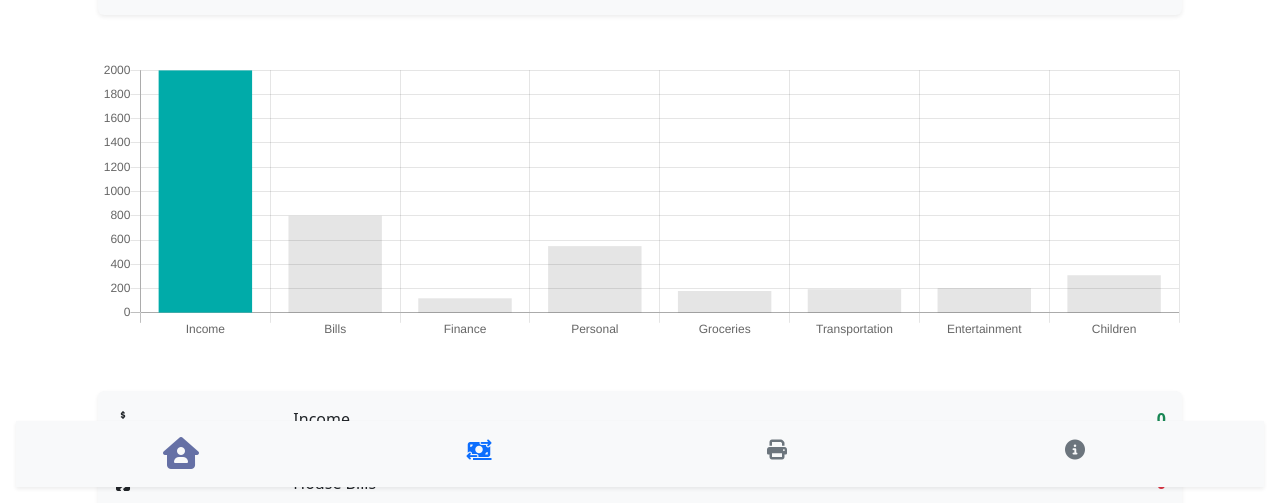
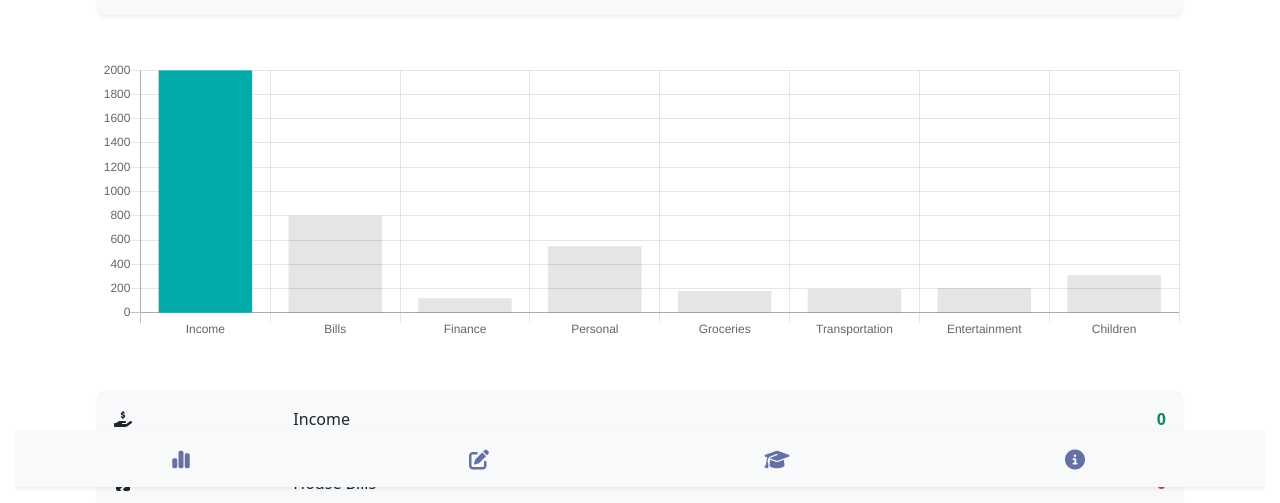
Before and after one commit to euvrein/budget_allocation, a plain HTML site: page pages/dashboard.html in a window 1280 px wide. Shown: the part 297-800 px from the top of the page. Drawn offline with Linux system fonts and the light colour scheme.

Commit message:
navigation bar updated

```diff
--- a/css/main.css
+++ b/css/main.css
@@ -27,3 +27,8 @@
         --bs-btn-disabled-bg: #6570a5;
         --bs-btn-disabled-border-color: #6570a5;
 }
+
+a:link, a:visited, a:hover, a:active {
+    color: #6570a5;
+    text-decoration: none;
+}
--- a/js/dashboard.js
+++ b/js/dashboard.js
@@ -2,4 +2,5 @@ $(document).ready(function(){
     display_title_header();
     display_summary_description();
     display_summary_breakdown();
+    display_navigation_bar();
 });
--- a/js/data.js
+++ b/js/data.js
@@ -539,7 +539,7 @@ const items = [
                 "id":"180003",
                 "description": "Books",
                 "amount" : 0
-            },,
+            },
             {
                 "id":"180004",
                 "description": "Music",
--- a/js/main.js
+++ b/js/input_forms.js
@@ -1,3 +1,8 @@
 $(':input[type="number"]').change(function(){
     this.value = parseFloat(this.value).toFixed(2);
 });
+
+$(document).ready(function(){
+    display_title_header();
+    display_navigation_bar();
+});
--- /dev/null
+++ b/js/modules/navbar.js
@@ -0,0 +1,22 @@
+function display_navigation_bar() {
+    $("#navigation_bar").html("\
+        <nav class='navbar shadow-sm m-3 fixed-bottom navbar-light bg-light p-3'>\
+            <div class='container-fluid'>\
+                <div class='row col-12 text-center main-color'>\
+                    <div class='col-3'>\
+                        <a href='./dashboard.html' class='fa-solid fa-chart-simple fa-lg'></a>\
+                    </div>\
+                    <div class='col-3'>\
+                        <a href='./inputforms.html' class='fa-solid fa-pen-to-square fa-lg'></a>\
+                    </div>\
+                    <div class='col-3'>\
+                        <a href='./inputforms.html' class='fa-solid fa-graduation-cap fa-lg'></a>\
+                    </div>\
+                    <div class='col-3'>\
+                        <a href='./inputforms.html' class='fa-solid fa-circle-info fa-lg'></a>\
+                    </div>\
+                </div>\
+            </div>\
+        </nav>\
+    ");
+}
--- a/pages/dashboard.html
+++ b/pages/dashboard.html
@@ -32,24 +32,7 @@
                 <div style="height: 15vh;"></div>
 
                 <!-- NAVIGATION BAR -->
-                <nav class="navbar shadow-sm m-3 fixed-bottom navbar-light bg-light p-3">
-                    <div class="container-fluid">
-                        <div class="row col-12 text-center text-secondary">
-                            <div class="col-3">
-                                <i class="fa-solid fa-house-user fa-2x main-color"></i>
-                            </div>
-                            <div class="col-3">
-                                <a href="./inputforms.html" class="fa-solid fa-money-bill-transfer fa-lg"></a>
-                            </div>
-                            <div class="col-3">
-                                <i class="fa-solid fa-print fa-lg"></i>
-                            </div>
-                            <div class="col-3">
-                                <i class="fa-solid fa-circle-info fa-lg"></i>
-                            </div>
-                        </div>
-                    </div>
-                </nav>
+                <div id="navigation_bar"></div>
             </div>
         </div>
 
@@ -57,11 +40,14 @@
     <script src="../js/bootstrap.bundle.min.js"></script>
     <script src="../js/jquery.min.js"></script>
     <script src="../js/chart.js"></script>
+    <script src="../js/main.js"></script>
+
     <!-- MAIN MODULE -->
     <script src="../js/dashboard.js"></script>
     <script src="../js/data.js"></script>
     <!--Modules-->
     <script src="../js/modules/title-header.js"></script>
+    <script src="../js/modules/navbar.js"></script>
     <script src="../js/modules/summary-description.js"></script>
     <script src="../js/modules/summary-breakdown.js"></script>
     <script src="../js/modules/chart-data.js"></script>
```
Also changed, not shown: pages/inputforms.html (+9 -22 lines).
